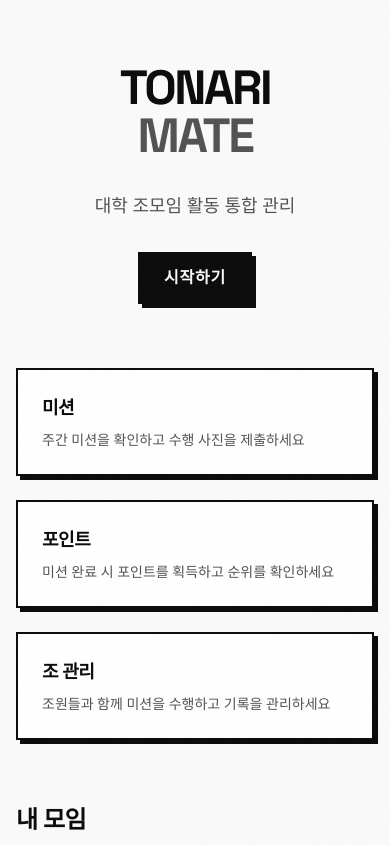
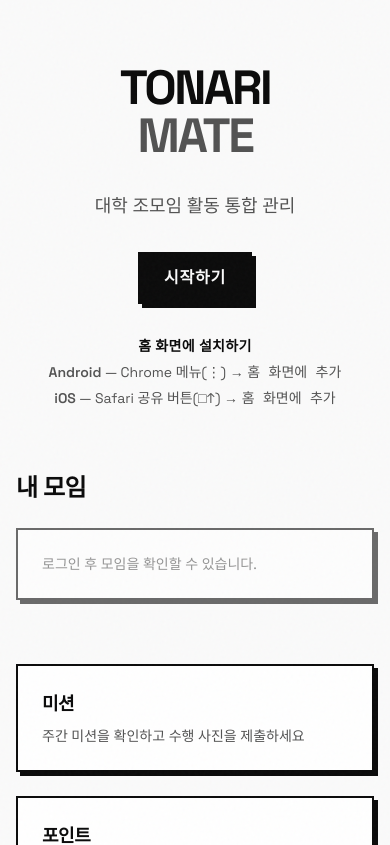
Before and after one commit to DoDAON/TonariMate, a Next.js app: page / in a window 390 px wide. Shown: the top 845 px of the page. Built offline with nearby package versions, Linux system fonts and the light colour scheme; no server answers.

Commit message:
fix: Swap mission/teams order, add back nav, fix mission list mobile UI, add PWA install guide

```diff
--- a/app/meetings/[id]/page.tsx
+++ b/app/meetings/[id]/page.tsx
@@ -46,6 +46,15 @@ export default async function MeetingPage({ params }: MeetingPageProps) {
       <Header actions={<HeaderActions />} />
 
       <main className="container mx-auto px-4 py-8">
+        <nav className="mb-6">
+          <Link
+            href={ROUTES.MY}
+            className="inline-flex items-center gap-1 text-sm text-muted-foreground hover:text-foreground"
+          >
+            ← 내 모임으로 돌아가기
+          </Link>
+        </nav>
+
         <MeetingInfo meeting={meeting} />
 
         {/* 내 조 */}
@@ -64,17 +73,17 @@ export default async function MeetingPage({ params }: MeetingPageProps) {
           )}
         </section>
 
+        {/* 미션 */}
+        <section className="mt-8">
+          <h2 className="text-2xl font-bold uppercase mb-6">미션</h2>
+          <MissionSection missions={missions} meetingId={id} />
+        </section>
+
         {/* 리더보드 */}
         <section className="mt-8">
           <h2 className="text-2xl font-bold uppercase mb-6">전체 조</h2>
           <LeaderboardSection meetingId={id} currentTeamId={team?.id} />
         </section>
-
-        {/* 미션 */}
-        <section className="mt-8">
-          <h2 className="text-2xl font-bold uppercase mb-6">미션</h2>
-          <MissionSection missions={missions} meetingId={id} />
-        </section>
       </main>
     </div>
   );
--- a/app/page.tsx
+++ b/app/page.tsx
@@ -26,10 +26,33 @@ export default async function Home() {
           <Link href={user ? ROUTES.MY : ROUTES.LOGIN} className="btn-brutal touch-target">
             시작하기
           </Link>
+
+          {/* PWA 설치 안내 */}
+          <div className="text-sm text-muted-foreground space-y-1.5 max-w-xs">
+            <p className="font-bold uppercase tracking-wide text-foreground">홈 화면에 설치하기</p>
+            <p>
+              <span className="font-semibold">Android</span>
+              {' '}— Chrome 메뉴(⋮) → <span className="font-mono">홈 화면에 추가</span>
+            </p>
+            <p>
+              <span className="font-semibold">iOS</span>
+              {' '}— Safari 공유 버튼(□↑) → <span className="font-mono">홈 화면에 추가</span>
+            </p>
+          </div>
+        </section>
+
+        {/* 내 모임 섹션 */}
+        <section className="max-w-4xl mx-auto mb-16">
+          <h2 className="text-2xl font-bold uppercase mb-6">내 모임</h2>
+          {user ? (
+            <MeetingList meetings={meetings} />
+          ) : (
+            <EmptyState message="로그인 후 모임을 확인할 수 있습니다." />
+          )}
         </section>
 
         {/* Features Preview */}
-        <section className="grid gap-6 md:grid-cols-3 max-w-4xl mx-auto mb-16">
+        <section className="grid gap-6 md:grid-cols-3 max-w-4xl mx-auto">
           <div className="card-brutal">
             <h3 className="text-lg font-bold uppercase mb-2">미션</h3>
             <p className="text-muted-foreground text-sm">
@@ -49,16 +72,6 @@ export default async function Home() {
             </p>
           </div>
         </section>
-
-        {/* 내 모임 섹션 */}
-        <section className="max-w-4xl mx-auto">
-          <h2 className="text-2xl font-bold uppercase mb-6">내 모임</h2>
-          {user ? (
-            <MeetingList meetings={meetings} />
-          ) : (
-            <EmptyState message="로그인 후 모임을 확인할 수 있습니다." />
-          )}
-        </section>
       </main>
 
       <Footer />
--- a/components/features/admin/AdminMissionList.tsx
+++ b/components/features/admin/AdminMissionList.tsx
@@ -37,11 +37,11 @@ export function AdminMissionList({ missions, meetingId }: AdminMissionListProps)
       {missions.map((mission) => {
         const effectiveStatus = getEffectiveMissionStatus(mission.status, mission.end_date);
         return (
-          <div key={mission.id} className="card-brutal flex items-center justify-between">
-            <div className="flex-1">
+          <div key={mission.id} className="card-brutal flex flex-col gap-3 sm:flex-row sm:items-center sm:justify-between">
+            <div className="flex-1 min-w-0">
               <div className="flex items-center gap-2 mb-1">
                 <span
-                  className={`px-2 py-0.5 text-xs font-bold uppercase border-2 border-border ${
+                  className={`px-2 py-0.5 text-xs font-bold uppercase border-2 border-border shrink-0 ${
                     effectiveStatus === 'active'
                       ? 'bg-primary text-primary-foreground'
                       : 'bg-muted text-muted-foreground'
@@ -51,28 +51,28 @@ export function AdminMissionList({ missions, meetingId }: AdminMissionListProps)
                 </span>
                 <span className="font-mono text-sm">{mission.points}pt</span>
               </div>
-              <h3 className="font-black text-lg">{mission.title}</h3>
+              <h3 className="font-black text-lg truncate">{mission.title}</h3>
               <p className="text-sm text-muted-foreground font-mono">
                 {formatDate(mission.start_date)} ~ {formatDate(mission.end_date)}
               </p>
             </div>
-            <div className="flex gap-3 ml-4">
+            <div className="flex gap-2 shrink-0">
               <Link
                 href={ROUTES.ADMIN_MEETING_MISSION(meetingId, mission.id)}
-                className="btn-brutal bg-muted text-foreground text-sm"
+                className="btn-brutal bg-muted text-foreground text-sm flex-1 sm:flex-none text-center"
               >
                 상세
               </Link>
               <Link
                 href={ROUTES.ADMIN_MEETING_MISSION_EDIT(meetingId, mission.id)}
-                className="btn-brutal bg-muted text-foreground text-sm"
+                className="btn-brutal bg-muted text-foreground text-sm flex-1 sm:flex-none text-center"
               >
                 수정
               </Link>
               <button
                 type="button"
                 onClick={() => handleDelete(mission.id, mission.title)}
-                className="btn-brutal bg-destructive text-destructive-foreground text-sm"
+                className="btn-brutal bg-destructive text-destructive-foreground text-sm flex-1 sm:flex-none"
               >
                 삭제
               </button>
```
